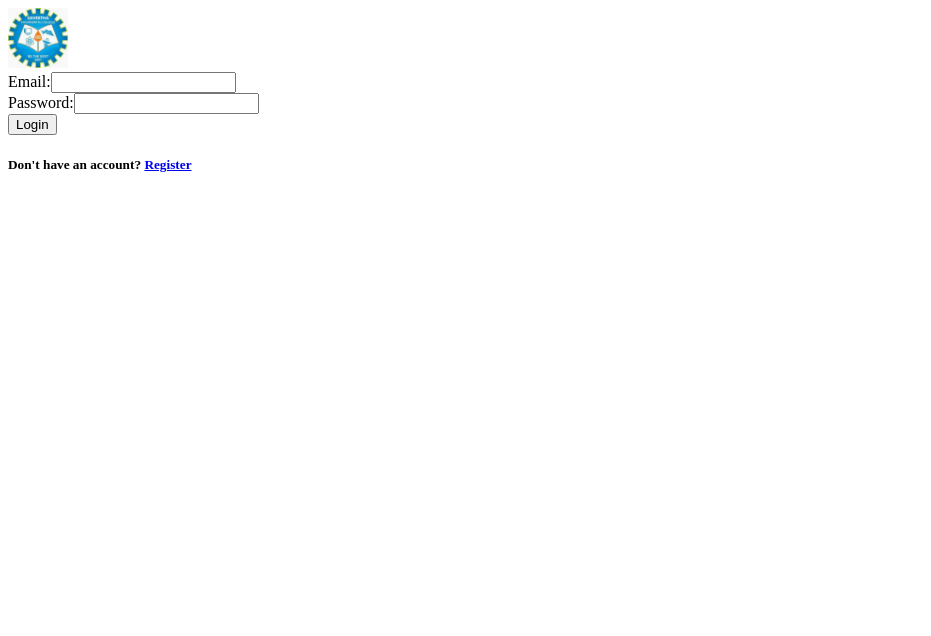
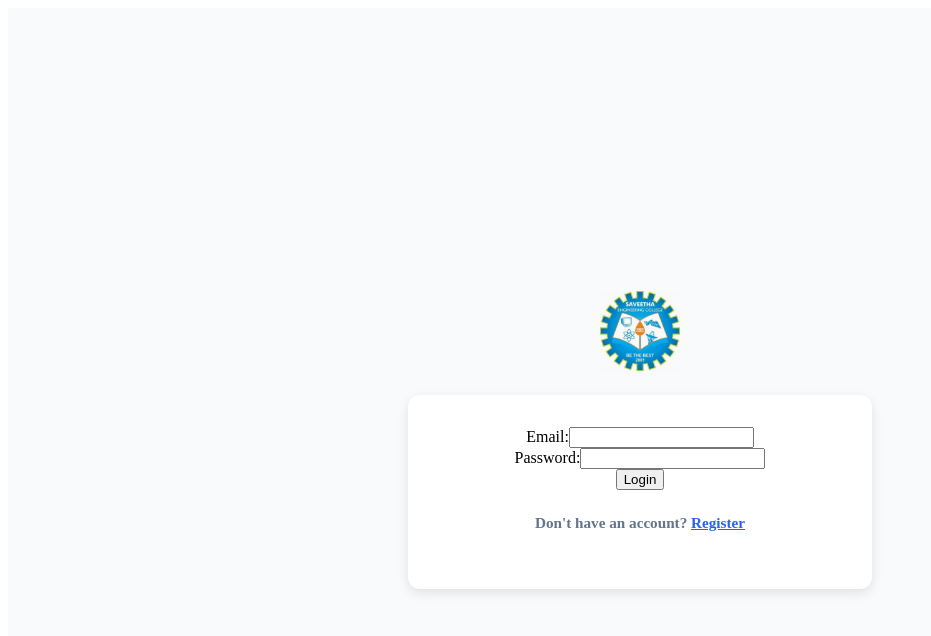
Before and after one commit to DEVASANJAY002/Frontend-LeaveApplication, a React (Vite) app in the folder leave-management-frontend/: page /login in a window 1280 px wide. Shown: the top 636 px of the page, without its empty margins (0-931 px from the left). Built offline with nearby package versions, Linux system fonts and the light colour scheme.

Commit message:
Update LoginPage.jsx

```diff
--- a/leave-management-frontend/src/pages/LoginPage.jsx
+++ b/leave-management-frontend/src/pages/LoginPage.jsx
@@ -3,20 +3,60 @@ import LoginForm from '../components/LoginForm';
 
 const LoginPage = () => {
   return (
-    <div className="flex flex-col items-center justify-center min-h-screen">
-     <img src="/sec.png" alt="College Logo" className="mb-6" style={{ width: '60px', height: 'auto' }}/>
+    <div style={styles.container}>
+      <img
+        src="/sec.png"
+        alt="College Logo"
+        style={styles.logo}
+      />
 
-      <LoginForm />
-      <h5>
-  Don't have an account?{" "}
-  <a href="/register" className="text-blue-600 underline">
-    Register
-  </a>
-</h5>
-
+      <div style={styles.formContainer}>
+        <LoginForm />
+        <h5 style={styles.registerText}>
+          Don't have an account?{" "}
+          <a href="/register" style={styles.registerLink}>
+            Register
+          </a>
+        </h5>
       </div>
-
+    </div>
   );
 };
 
+// Inline styles
+const styles = {
+  container: {
+    minHeight: '100vh',
+    display: 'flex',
+    flexDirection: 'column',
+    justifyContent: 'center',
+    alignItems: 'center',
+    backgroundColor: '#f8fafc', // light background
+    padding: '2rem',
+  },
+  logo: {
+    width: '80px',
+    height: 'auto',
+    marginBottom: '1.5rem',
+  },
+  formContainer: {
+    width: '100%',
+    maxWidth: '400px',
+    padding: '2rem',
+    backgroundColor: 'white',
+    boxShadow: '0 4px 12px rgba(0, 0, 0, 0.1)',
+    borderRadius: '0.75rem',
+    textAlign: 'center',
+  },
+  registerText: {
+    marginTop: '1.5rem',
+    fontSize: '0.95rem',
+    color: '#64748b', // slate gray
+  },
+  registerLink: {
+    color: '#2563eb', // nice blue
+    textDecoration: 'underline',
+  },
+};
+
 export default LoginPage;
```
